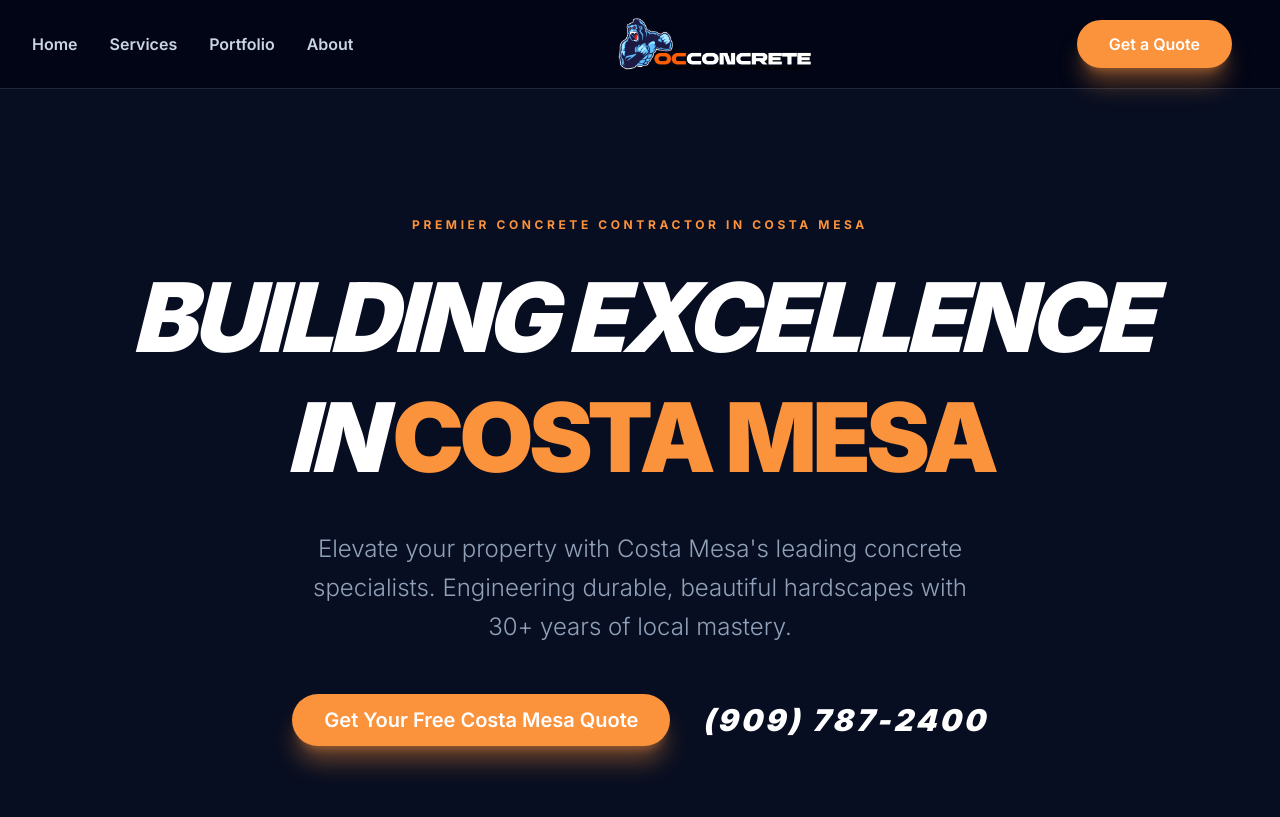
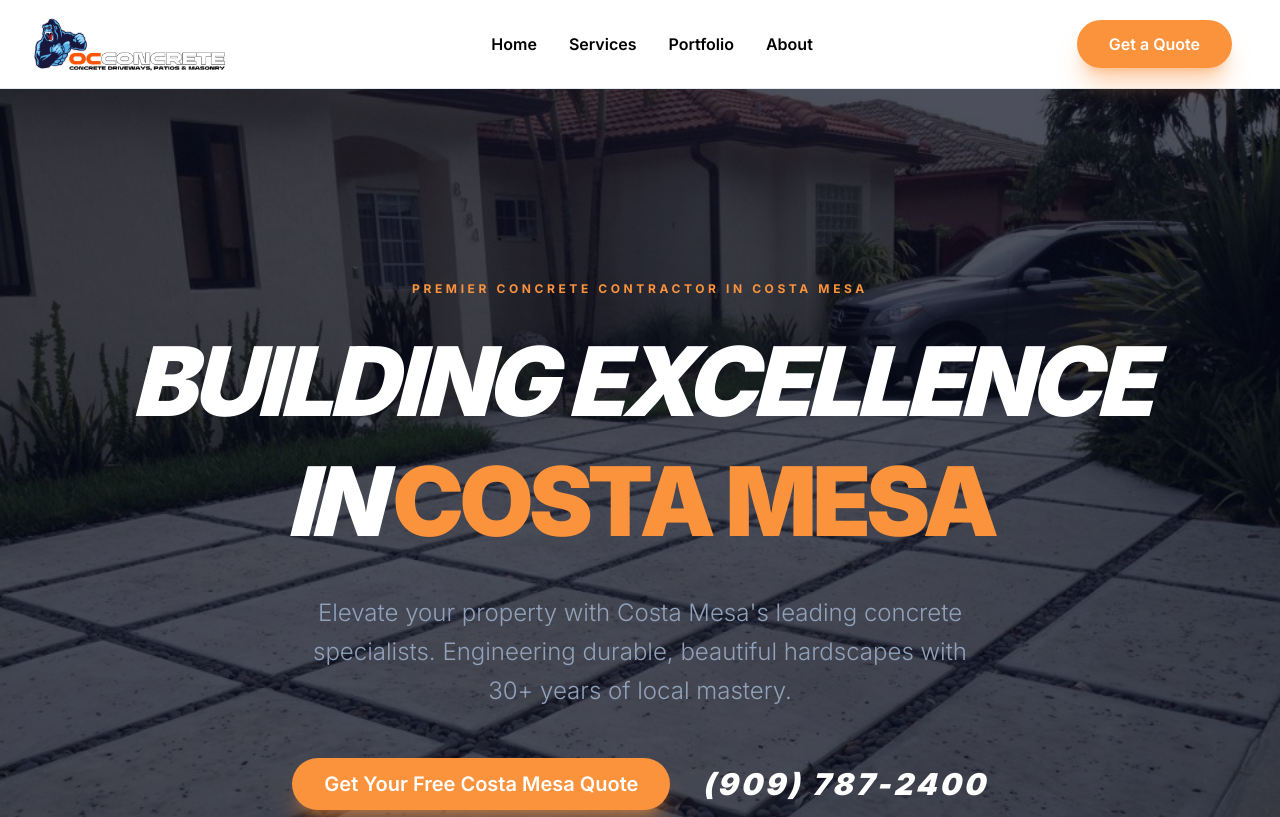
Before and after one commit to bxeinc-900/oc-concrete-driveway-full, a Next.js app in the folder frontend/: page /service-areas/costa-mesa in a window 1280 px wide. Shown: the top 817 px of the page. Built offline with nearby package versions, Linux system fonts and the light colour scheme.

Commit message:
feat(seo): add optimized background images and finalize SEO structure

```diff
--- a/frontend/src/app/about/page.tsx
+++ b/frontend/src/app/about/page.tsx
@@ -11,9 +11,10 @@ export default function AboutPage() {
     return (
         <div className="bg-slate-950 min-h-screen text-slate-300">
             {/* Hero Section */}
-            <section className="relative py-32 overflow-hidden">
-                <div className="absolute inset-0 bg-slate-900/40 backdrop-blur-3xl" />
-                <div className="section-container relative z-10 px-4">
+            <section className="relative py-32 md:py-48 overflow-hidden min-h-[50vh] flex flex-col justify-center">
+                <Image src="/images/a_large diamond driveway.jpg" alt="About OC Concrete Driveway" fill className="object-cover" priority />
+                <div className="absolute inset-0 bg-slate-950/70" />
+                <div className="section-container relative z-10 px-4 w-full">
                     <span className="text-primary font-bold uppercase tracking-[0.3em] text-xs mb-4 block">Mastering the Pour</span>
                     <h1 className="text-6xl md:text-8xl font-black mb-8 text-white uppercase tracking-tighter italic">About <span className="text-primary not-italic">Us</span></h1>
                     <p className="text-xl md:text-2xl text-slate-400 max-w-3xl leading-relaxed font-light">
--- a/frontend/src/app/contact/page.tsx
+++ b/frontend/src/app/contact/page.tsx
@@ -1,4 +1,5 @@
 import Script from 'next/script';
+import Image from 'next/image';
 import { Metadata } from 'next';
 
 export const metadata: Metadata = {
@@ -10,9 +11,10 @@ export default function ContactPage() {
     return (
         <div className="bg-slate-950 min-h-screen text-slate-300">
             {/* Header */}
-            <section className="relative py-32 overflow-hidden">
-                <div className="absolute inset-0 bg-slate-900/40 backdrop-blur-3xl" />
-                <div className="section-container relative z-10 px-4">
+            <section className="relative py-32 md:py-48 overflow-hidden min-h-[50vh] flex flex-col justify-center">
+                <Image src="/images/orange-county-concrete-driveway03.jpg" alt="Contact Us" fill className="object-cover" priority />
+                <div className="absolute inset-0 bg-slate-950/70" />
+                <div className="section-container relative z-10 px-4 w-full">
                     <span className="text-primary font-bold uppercase tracking-[0.3em] text-xs mb-4 block">Get Started Today</span>
                     <h1 className="text-6xl md:text-8xl font-black mb-8 text-white uppercase tracking-tighter italic">Get A <span className="text-primary not-italic">Quote</span></h1>
                     <p className="text-xl md:text-2xl text-slate-400 max-w-2xl leading-relaxed font-light">
--- a/frontend/src/app/globals.css
+++ b/frontend/src/app/globals.css
@@ -37,7 +37,7 @@ body {
 }
 
 .glass-nav {
-  @apply bg-slate-950/70 backdrop-blur-xl border-b border-slate-800 sticky top-0 z-50;
+  @apply bg-white border-b border-slate-200 sticky top-0 z-50 shadow-sm;
 }
 
 .btn-primary {
--- a/frontend/src/app/portfolio/page.tsx
+++ b/frontend/src/app/portfolio/page.tsx
@@ -1,4 +1,5 @@
 import Link from 'next/link';
+import Image from 'next/image';
 import { Metadata } from 'next';
 
 export const metadata: Metadata = {
@@ -22,9 +23,10 @@ export default function PortfolioPage() {
     return (
         <div className="bg-slate-950 min-h-screen text-slate-300">
             {/* Hero Section */}
-            <section className="relative py-32 overflow-hidden">
-                <div className="absolute inset-0 bg-slate-900/40 backdrop-blur-3xl" />
-                <div className="section-container relative z-10 px-4">
+            <section className="relative py-32 md:py-48 overflow-hidden min-h-[50vh] flex flex-col justify-center">
+                <Image src="/images/concrete-patio-fire-pit-stamped-concrete.jpg" alt="Our Work Portfolio" fill className="object-cover" priority />
+                <div className="absolute inset-0 bg-slate-950/70" />
+                <div className="section-container relative z-10 px-4 w-full">
                     <span className="text-primary font-bold uppercase tracking-[0.3em] text-xs mb-4 block">Proof of Excellence</span>
                     <h1 className="text-6xl md:text-8xl font-black mb-8 text-white uppercase tracking-tighter italic">Our <span className="text-primary not-italic">Portfolio</span></h1>
                     <p className="text-xl md:text-2xl text-slate-400 max-w-2xl leading-relaxed font-light">
--- a/frontend/src/app/service-areas/[city]/page.tsx
+++ b/frontend/src/app/service-areas/[city]/page.tsx
@@ -1,4 +1,5 @@
 import Link from "next/link";
+import Image from "next/image";
 import { Metadata } from "next";
 import { notFound } from "next/navigation";
 
@@ -68,9 +69,11 @@ export default async function CityPage({ params }: Props) {
     return (
         <div className="flex flex-col items-center min-h-screen bg-slate-950 text-slate-300">
             {/* Hero Section */}
-            <section className="w-full bg-slate-900/50 border-b border-slate-800 py-32 px-6 text-center relative overflow-hidden">
-                <div className="absolute inset-0 bg-[radial-gradient(circle_at_center,_var(--tw-gradient-stops))] from-primary/10 via-transparent to-transparent opacity-50" />
-                <div className="section-container relative z-10">
+            <section className="w-full py-32 md:py-48 px-6 text-center relative overflow-hidden min-h-[50vh] flex flex-col justify-center">
+                <Image src="/images/concrete-driveway-replacement-orange-county.jpg" alt={`${cityName} Concrete Services`} fill className="object-cover" priority />
+                <div className="absolute inset-0 bg-slate-950/70" />
+                <div className="absolute inset-0 bg-[radial-gradient(circle_at_center,_var(--tw-gradient-stops))] from-primary/20 via-transparent to-transparent opacity-50" />
+                <div className="section-container relative z-10 w-full">
                     <span className="text-primary font-bold uppercase tracking-[0.3em] text-xs mb-6 block animate-fade-in">
                         Premier Concrete Contractor in {cityName}
                     </span>
--- a/frontend/src/app/services/page.tsx
+++ b/frontend/src/app/services/page.tsx
@@ -38,9 +38,10 @@ export default function ServicesPage() {
     return (
         <div className="bg-slate-950 text-slate-300 min-h-screen">
             {/* Header */}
-            <section className="relative py-32 overflow-hidden">
-                <div className="absolute inset-0 bg-slate-900/40 backdrop-blur-3xl" />
-                <div className="section-container relative z-10 px-4">
+            <section className="relative py-32 md:py-48 overflow-hidden min-h-[50vh] flex flex-col justify-center">
+                <Image src="/images/Concrete driveway and patio in Riverside.jpg" alt="Our Concrete Services" fill className="object-cover" priority />
+                <div className="absolute inset-0 bg-slate-950/70" />
+                <div className="section-container relative z-10 px-4 w-full">
                     <span className="text-primary font-bold uppercase tracking-[0.3em] text-xs mb-4 block text-center md:text-left">Precision Engineering</span>
                     <h1 className="text-6xl md:text-8xl font-black mb-8 text-white uppercase tracking-tighter italic text-center md:text-left">Our <span className="text-primary not-italic">Services</span></h1>
                     <p className="text-xl md:text-2xl text-slate-400 max-w-2xl leading-relaxed font-light text-center md:text-left mx-auto md:mx-0">
--- a/frontend/src/components/Navbar.tsx
+++ b/frontend/src/components/Navbar.tsx
@@ -17,34 +17,35 @@ const Navbar = () => {
     }, []);
 
     return (
-        <nav className={`glass-nav sticky top-0 z-50 w-full transition-all duration-300 ${scrolled ? "py-2 shadow-2xl" : "py-4"}`}>
+        <nav className={`bg-white border-b border-slate-200 sticky top-0 z-50 w-full transition-all duration-300 ${scrolled ? "py-2 shadow-sm" : "py-4"}`}>
             <div className="section-container flex justify-between items-center">
-                {/* Desktop Menu - Now on the left */}
-                <div className="hidden md:flex items-center space-x-8 order-1">
-                    <Link href="/" className="font-semibold text-slate-300 hover:text-primary transition-colors">Home</Link>
-                    <Link href="/services" className="font-semibold text-slate-300 hover:text-primary transition-colors">Services</Link>
-                    <Link href="/portfolio" className="font-semibold text-slate-300 hover:text-primary transition-colors">Portfolio</Link>
-                    <Link href="/about" className="font-semibold text-slate-300 hover:text-primary transition-colors">About</Link>
-                </div>
 
-                {/* Logo - Now on the right for desktop */}
-                <Link href="/" className="flex items-center md:order-2">
+                {/* Logo - Left */}
+                <Link href="/" className="flex items-center">
                     <Image
                         src="/OC-Concrete-driveway_official-300x86.png"
                         alt="OC Concrete Driveway Logo"
                         width={240}
                         height={68}
-                        className="h-12 md:h-14 w-auto object-contain brightness-110"
+                        className="h-12 md:h-14 w-auto object-contain"
                         priority
                     />
                 </Link>
 
-                {/* Mobile Toggle & CTA */}
-                <div className="flex items-center space-x-4 md:order-3">
+                {/* Desktop Menu - Center */}
+                <div className="hidden md:flex items-center space-x-8">
+                    <Link href="/" className="font-semibold text-black hover:text-primary transition-colors">Home</Link>
+                    <Link href="/services" className="font-semibold text-black hover:text-primary transition-colors">Services</Link>
+                    <Link href="/portfolio" className="font-semibold text-black hover:text-primary transition-colors">Portfolio</Link>
+                    <Link href="/about" className="font-semibold text-black hover:text-primary transition-colors">About</Link>
+                </div>
+
+                {/* Mobile Toggle & CTA - Right */}
+                <div className="flex items-center space-x-4">
                     <Link href="/contact" className="hidden md:block btn-primary px-6 py-2">Get a Quote</Link>
 
                     <button
-                        className="md:hidden p-2 text-white"
+                        className="md:hidden p-2 text-black"
                         onClick={() => setIsOpen(!isOpen)}
                     >
                         <svg className="w-8 h-8" fill="none" stroke="currentColor" viewBox="0 0 24 24">
@@ -60,11 +61,11 @@ const Navbar = () => {
 
             {/* Mobile Menu */}
             {isOpen && (
-                <div className="md:hidden bg-slate-900 border-b border-slate-800 py-6 px-4 space-y-4 animate-in slide-in-from-top duration-300">
-                    <Link href="/" onClick={() => setIsOpen(false)} className="block font-semibold text-slate-300">Home</Link>
-                    <Link href="/services" onClick={() => setIsOpen(false)} className="block font-semibold text-slate-300">Services</Link>
-                    <Link href="/portfolio" onClick={() => setIsOpen(false)} className="block font-semibold text-slate-300">Portfolio</Link>
-                    <Link href="/about" onClick={() => setIsOpen(false)} className="block font-semibold text-slate-300">About</Link>
+                <div className="md:hidden bg-white border-b border-slate-200 py-6 px-4 space-y-4 animate-in slide-in-from-top duration-300 shadow-xl">
+                    <Link href="/" onClick={() => setIsOpen(false)} className="block font-semibold text-black">Home</Link>
+                    <Link href="/services" onClick={() => setIsOpen(false)} className="block font-semibold text-black">Services</Link>
+                    <Link href="/portfolio" onClick={() => setIsOpen(false)} className="block font-semibold text-black">Portfolio</Link>
+                    <Link href="/about" onClick={() => setIsOpen(false)} className="block font-semibold text-black">About</Link>
                     <Link href="/contact" onClick={() => setIsOpen(false)} className="block btn-primary text-center">Get a Quote</Link>
                 </div>
             )}
```
